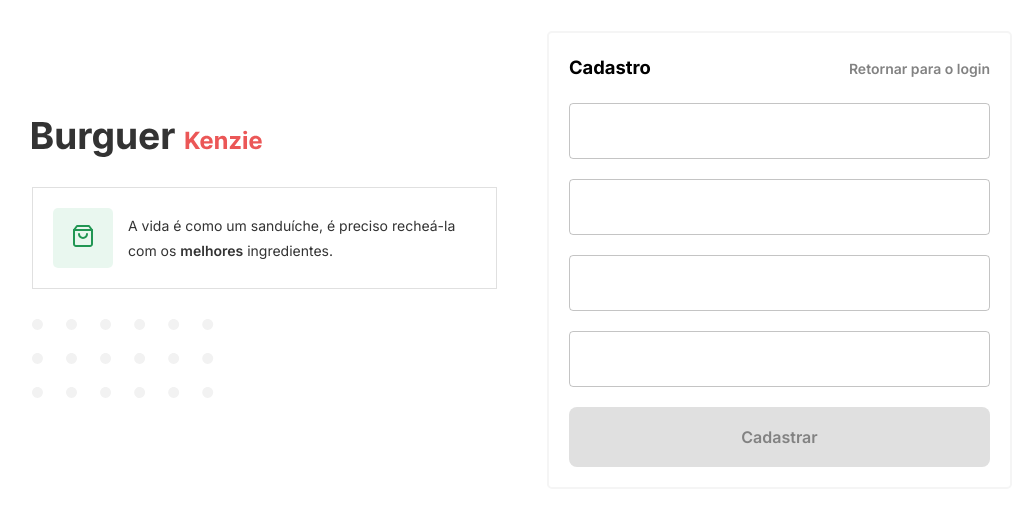
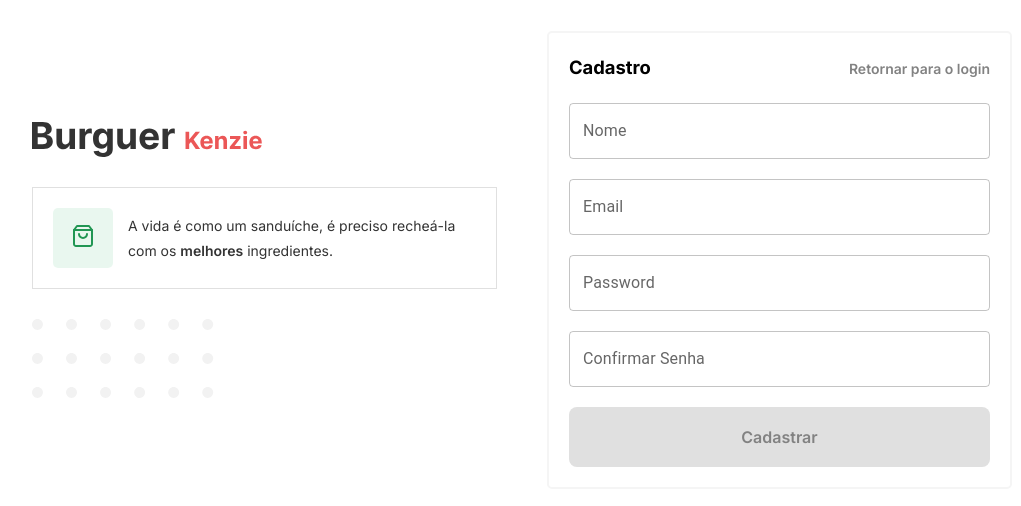
Before and after one commit to Kenzie-Academy-Brasil-Developers/kenzie-burguer-v2-template-herlikhoury, a React (Vite) app: page /register in a window 1280 px wide. Shown: the part 140-646 px from the top of the page, without its empty margins (118-1139 px from the left). Built offline with nearby package versions, Linux system fonts and the light colour scheme.

Commit message:
Feature: Register request

```diff
--- a/src/components/Form/LoginForm/index.tsx
+++ b/src/components/Form/LoginForm/index.tsx
@@ -14,7 +14,7 @@ export interface iLoginForm {
 }
 
 const LoginForm = () => {
-  const { user, logUser } = useContext(UserContext);
+  const { logUser } = useContext(UserContext);
   const navigation = useNavigate();
 
   const {
--- a/src/components/Form/RegisterForm/index.tsx
+++ b/src/components/Form/RegisterForm/index.tsx
@@ -1,17 +1,61 @@
 import Input from '../Input';
 import { StyledButton } from '../../../styles/button';
 import { StyledForm } from '../../../styles/form';
+import { yupResolver } from '@hookform/resolvers/yup';
+import { registerSchema } from './registerSchema';
+import { useForm } from 'react-hook-form';
+import { useContext } from 'react';
+import { UserContext } from '../../../contexts/UserContext';
 
-const RegisterForm = () => (
-  <StyledForm>
-    <Input />
-    <Input />
-    <Input />
-    <Input />
-    <StyledButton $buttonSize='default' $buttonStyle='gray'>
-      Cadastrar
-    </StyledButton>
-  </StyledForm>
-);
+export interface iRegisterForm {
+  name: string;
+  email: string;
+  password: string;
+  rewritten_password: string;
+}
+
+const RegisterForm = () => {
+  const { registerUser } = useContext(UserContext);
+
+  const {
+    register,
+    handleSubmit,
+    formState: { errors },
+  } = useForm<iRegisterForm>({
+    resolver: yupResolver(registerSchema),
+  });
+
+  return (
+    <StyledForm onSubmit={handleSubmit(registerUser)}>
+      <Input
+        label={'Nome'}
+        register={register('name')}
+        error={errors.name}
+        type={'text'}
+      />
+      <Input
+        label={'Email'}
+        register={register('email')}
+        error={errors.email}
+        type={'email'}
+      />
+      <Input
+        label={'Password'}
+        register={register('password')}
+        error={errors.password}
+        type={'password'}
+      />
+      <Input
+        label={'Confirmar Senha'}
+        register={register('rewritten_password')}
+        error={errors.rewritten_password}
+        type={'password'}
+      />
+      <StyledButton $buttonSize='default' $buttonStyle='gray'>
+        Cadastrar
+      </StyledButton>
+    </StyledForm>
+  );
+};
 
 export default RegisterForm;
--- /dev/null
+++ b/src/components/Form/RegisterForm/registerSchema.ts
@@ -0,0 +1,11 @@
+import * as yup from 'yup';
+
+export const registerSchema = yup.object().shape({
+  name: yup.string().required('Nome obrigatório'),
+  email: yup.string().required('Email obrigatório'),
+  password: yup.string().required('Senha obrigatória'),
+  rewritten_password: yup
+    .string()
+    .oneOf([yup.ref('password')], 'Precisa ser igual a senha')
+    .required('Confirmação de senha obrigatória'),
+});
--- a/src/contexts/UserContext.tsx
+++ b/src/contexts/UserContext.tsx
@@ -3,6 +3,7 @@ import { iLoginForm } from '../components/Form/LoginForm';
 import { api } from '../services/api';
 import { setToken } from '../scripts/localStorage';
 import { useNavigate } from 'react-router-dom';
+import { iRegisterForm } from '../components/Form/RegisterForm';
 
 export interface IUser {
   email: string;
@@ -12,13 +13,12 @@ export interface IUser {
 interface IUserContext {
   user: IUser[];
   logUser: (data: iLoginForm) => Promise<void>;
+  registerUser: (data: iRegisterForm) => Promise<void>;
 }
 
 interface IUserProviderProps {
   children: ReactNode;
 }
-
-/* export const UserContext = createContext<IUserContext | null>(null); */
 
 export const UserContext = createContext<IUserContext>({} as IUserContext);
 
@@ -30,6 +30,23 @@ export const UserProvider = ({ children }: IUserProviderProps) => {
     try {
       const answer = await api.post('/login', data);
       setToken(answer.data.accessToken);
+      setUser(answer.data.user);
+      navigation('/shop');
+    } catch (error) {
+      console.log(error);
+    }
+  };
+
+  const registerUser = async (data: iRegisterForm) => {
+    const requestParams = {
+      name: data.name,
+      email: data.email,
+      password: data.password,
+    };
+    try {
+      const answer = await api.post('/users', requestParams);
+      setToken(answer.data.accessToken);
+      setUser(answer.data.user);
       navigation('/shop');
     } catch (error) {
       console.log(error);
@@ -37,7 +54,7 @@ export const UserProvider = ({ children }: IUserProviderProps) => {
   };
 
   return (
-    <UserContext.Provider value={{ user, logUser }}>
+    <UserContext.Provider value={{ user, logUser, registerUser }}>
       {children}
     </UserContext.Provider>
   );
```
